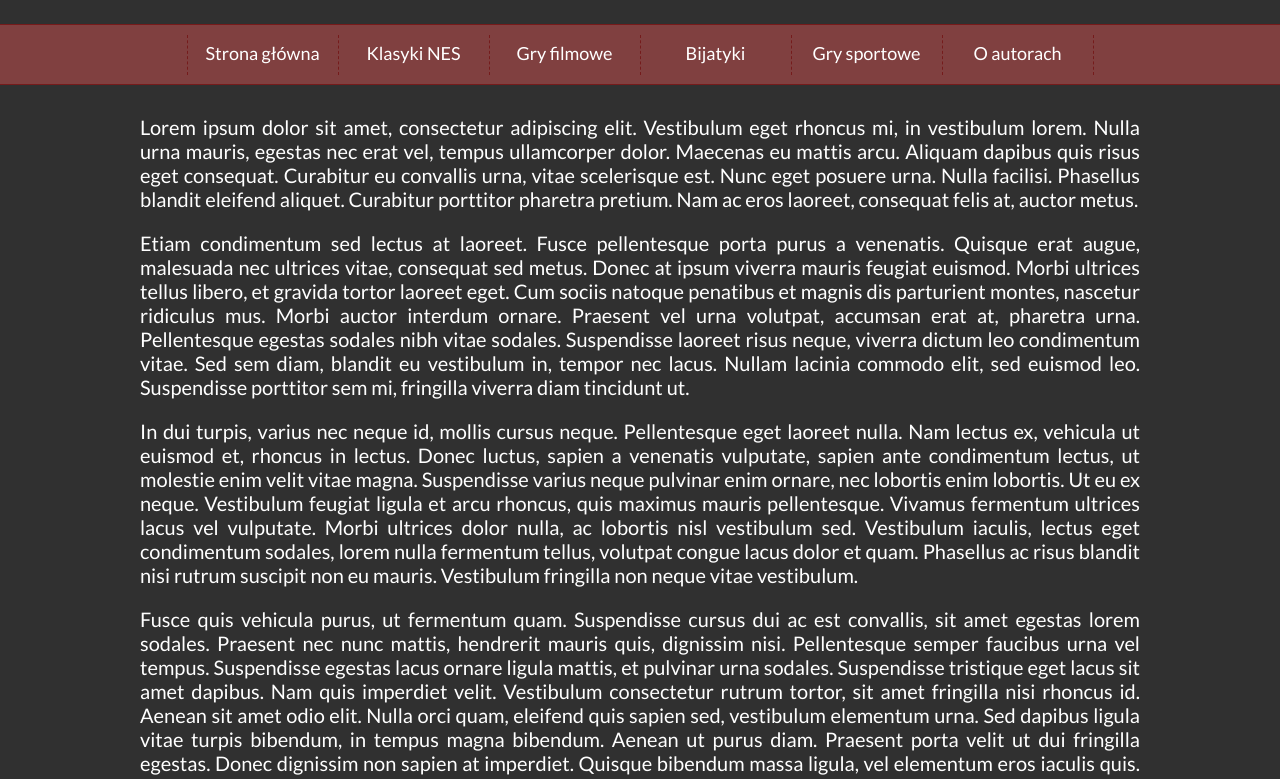
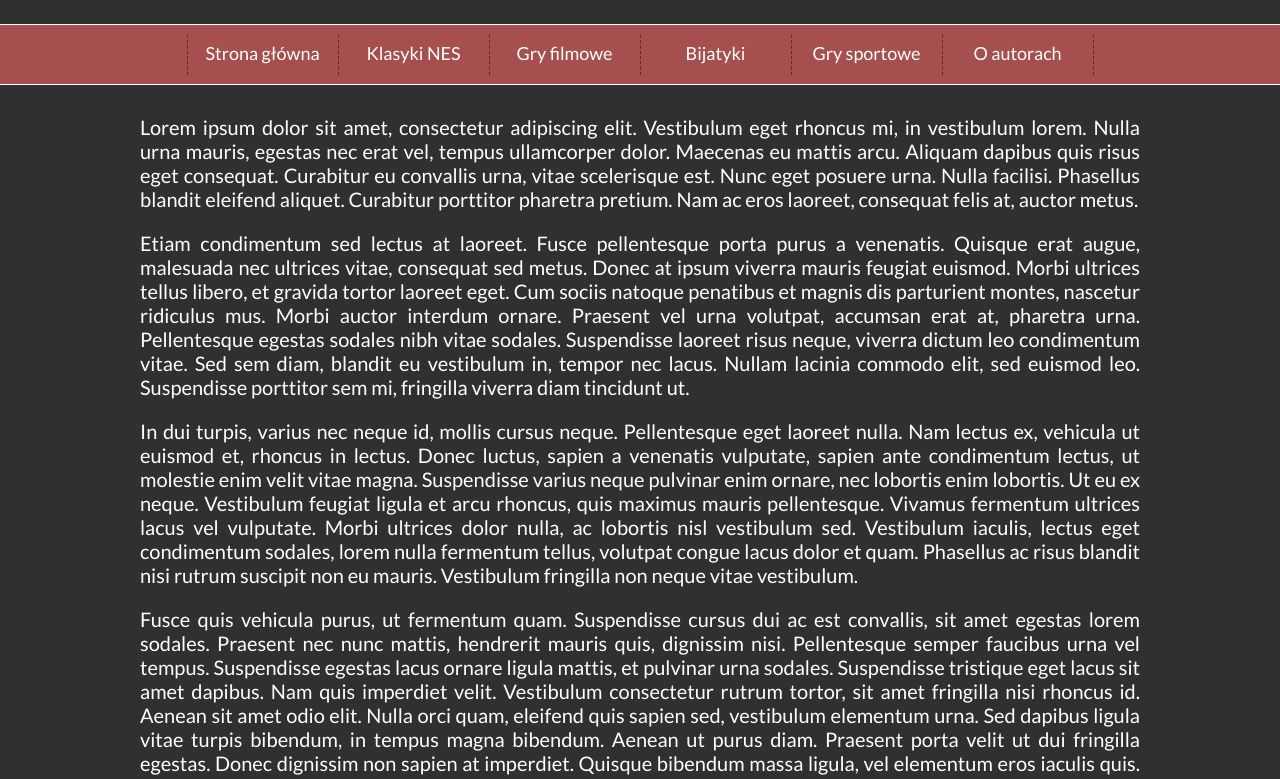
Before and after one commit to Bartas86/stronka, a plain HTML site: page www/index.html in a window 1280 px wide. Shown: the part 120-899 px from the top of the page. Drawn offline with Linux system fonts and the light colour scheme.

Commit message:
style changes

```diff
--- a/www/style.css
+++ b/www/style.css
@@ -30,10 +30,10 @@ body
 {
 	width: 100%;
 	padding: 10px 0;
-	background-color: #804040;
+	background-color: #A54F4F;
 	text-align: center;
-	border-top: 1px solid #751b1b;
-	border-bottom: 1px solid #751b1b;
+	border-top: 1px solid #ffffff;
+	border-bottom: 1px solid #ffffff;
 }
 
 .content
@@ -156,12 +156,14 @@ ol > li:first-child
 
 ol > li:hover
 {
-	background-color: #cf6969;
+
+	/*background-color: #cf6969;*/
 }
 
 ol > li:hover > a
 {
-	color: #451717;
+	/*color: green;*/
+	box-shadow: 1px 1px 1px black;
 }
 
 ol > li > ul
```
